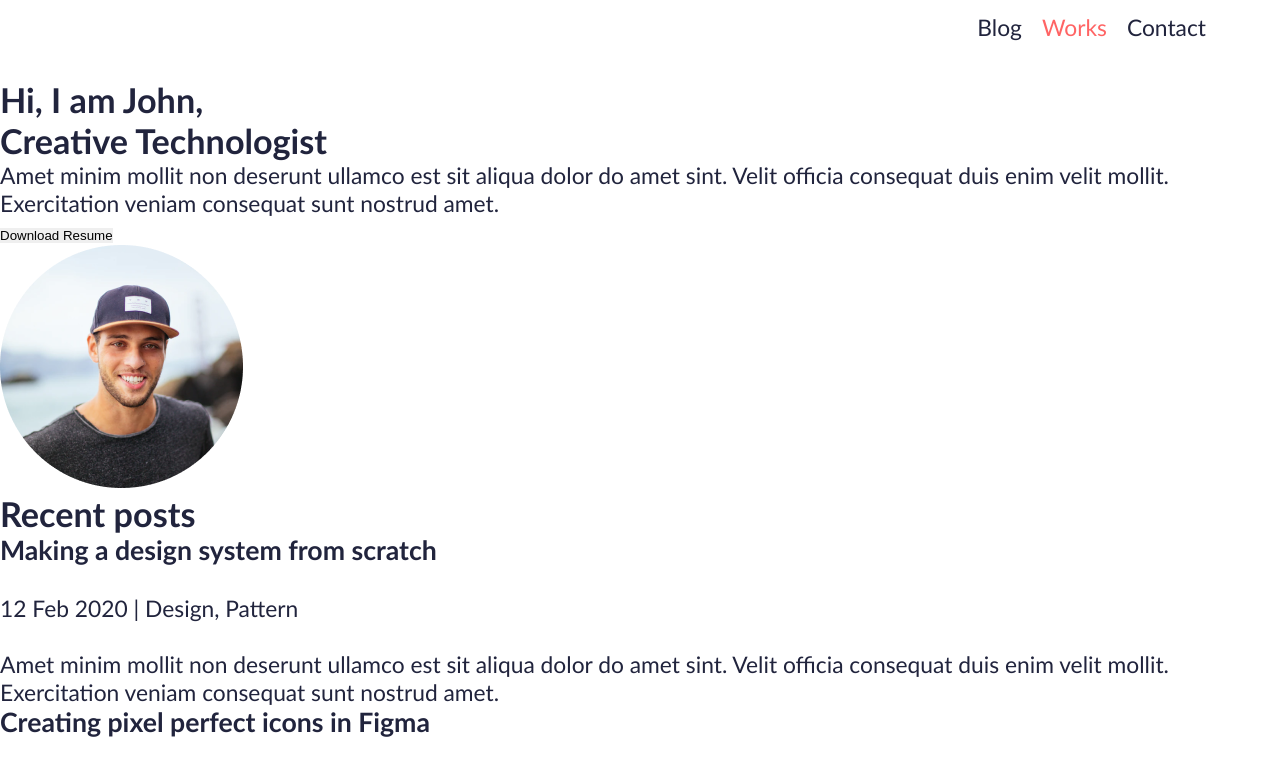
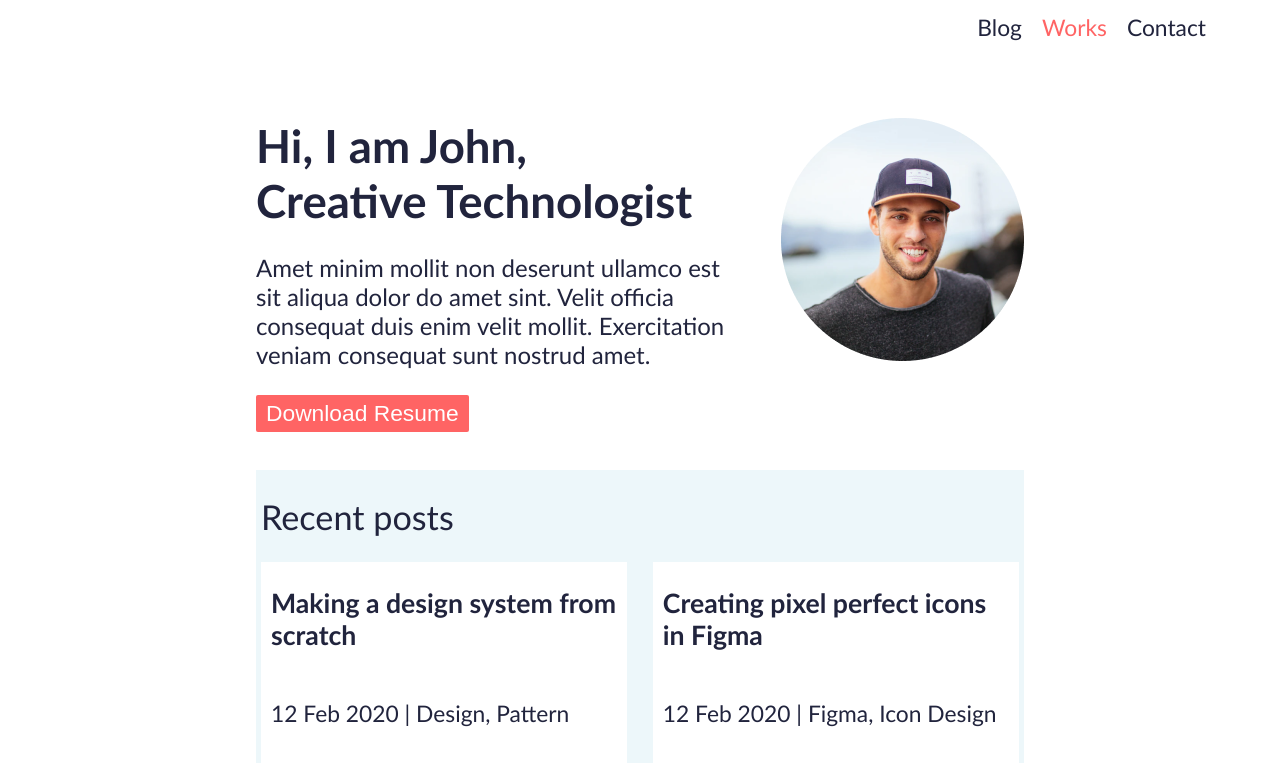
Before and after one commit to thaynabecker/atv-portfolio, a plain HTML site: page index.html in a window 1280 px wide. Shown: the top 763 px of the page. Drawn offline with Linux system fonts and the light colour scheme.

Commit message:
continuação css

```diff
--- a/CSS/style.css
+++ b/CSS/style.css
@@ -24,6 +24,10 @@
         color:#21243D;
     }
 
+    main {
+        margin: 0 20vw 0 20vw;
+    }
+
 /*  ===============
     formatação do topo da página
     ===============*/
@@ -45,12 +49,8 @@
     }
 
 /*  ===============
-    formatação de conteúdo
+    formatação works
     ===============*/
-
-    main.works {
-        margin: 0 30vw 0 30vw;
-    }
 
     main.works h1{
         font-weight: normal; /*negrito da fonte*/
@@ -79,7 +79,62 @@
     }
 
 /*  ===============
-    formatação de conteúdo
+    formatação home page
+    ===============*/
+
+    section.banner {
+        display: flex; /* deixar os elementos lado a lado*/
+        margin: 6vw 0 3vw 0;
+    }
+
+    section.banner h1 {
+        font-size: 2rem;
+    }
+
+    section.banner p {
+        margin: 2vw 3vw 2vw 0;
+        font-size: x-large;
+    }
+
+    section.banner button {
+        background-color: #ff6464;
+        color: white;
+        font-size: 1rem;
+        padding: 5px 10px 5px 10px;
+        border-radius: 2px; /*formato da borda*/
+    }
+
+    section.posts {
+        background: #edf7fa;
+        padding: 2vw 5px 2vw 5px;
+    }
+
+    section.posts h2 {
+        font-weight: normal;
+        margin: 0 0 2vw 0;
+    }
+
+    section.posts ul {
+        display: flex;
+    }
+
+    section.posts ul li {
+        background: white;
+        padding: 25px 10px 15px 10px ;
+        margin: 0 2vw 0 0;
+    }
+
+    section.posts ul li:last-child {
+        margin: 0;
+    }
+
+    section.posts ul li p {
+        margin: 1.5vw 0vw 1.5vw 0vw;
+    }
+
+
+/*  ===============
+    formatação de rodapé
     ===============*/
 
     footer {
```
